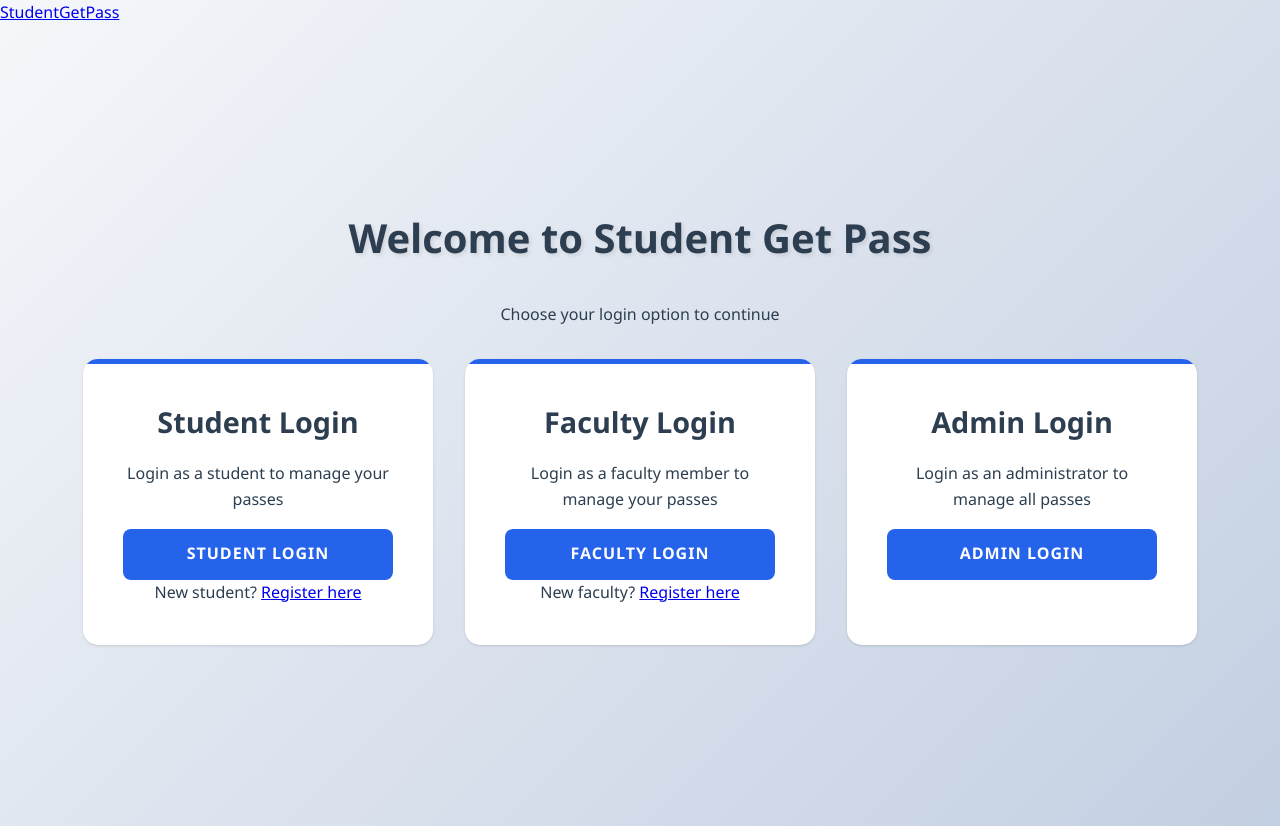
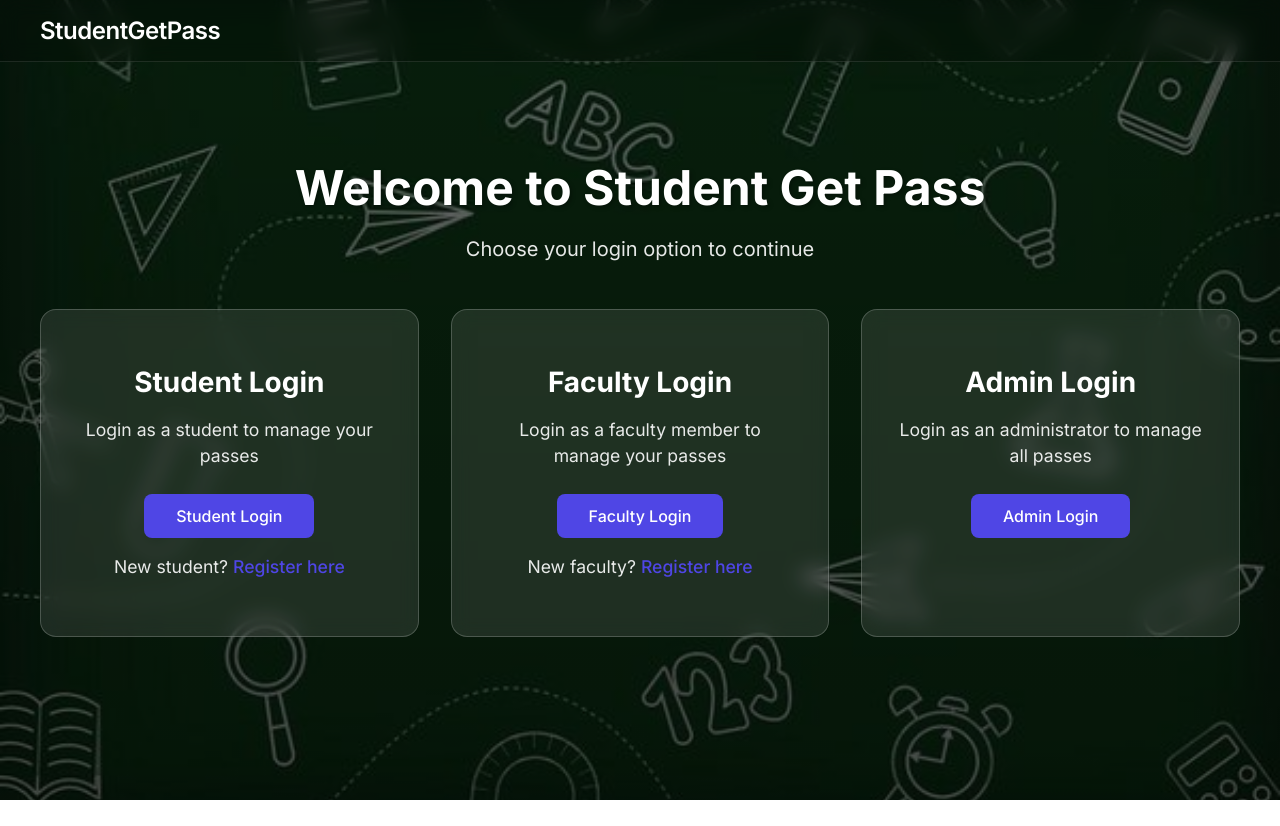
Before and after one commit to vivekVSH/Student_Gate_Pass, a plain HTML site: page index.html in a window 1280 px wide. After the commit the page ends 800 px from the top, so only its background shows below. Drawn offline with Linux system fonts and the light colour scheme.

Commit message:
add ui part

```diff
--- /dev/null
+++ b/home.css
@@ -0,0 +1,184 @@
+/* Home page specific styles */
+body {
+    margin: 0;
+    font-family: 'Inter', sans-serif;
+    -webkit-font-smoothing: antialiased;
+    -moz-osx-font-smoothing: grayscale;
+}
+
+.bg-gradient {
+    background: linear-gradient(rgba(0, 0, 0, 0.6), rgba(0, 0, 0, 0.7)), url('images/image.jpg');
+    background-size: cover;
+    background-position: center;
+    background-attachment: fixed;
+    background-repeat: no-repeat;
+    min-height: 100vh;
+    color: white;
+}
+
+.navbar {
+    background: rgba(0, 0, 0, 0.2);
+    backdrop-filter: blur(10px);
+    -webkit-backdrop-filter: blur(10px);
+    border-bottom: 1px solid rgba(255, 255, 255, 0.1);
+    padding: 1rem 0;
+}
+
+.nav-container {
+    max-width: 1200px;
+    margin: 0 auto;
+    padding: 0 2rem;
+}
+
+.nav-logo {
+    color: white;
+    text-decoration: none;
+    font-size: 1.5rem;
+    font-weight: 600;
+    letter-spacing: -0.5px;
+}
+
+.container {
+    max-width: 1200px;
+    margin: 0 auto;
+    padding: 4rem 2rem;
+}
+
+.login-options {
+    text-align: center;
+    margin-top: 2rem;
+}
+
+.login-options h1 {
+    font-size: 3rem;
+    font-weight: 700;
+    margin-bottom: 1rem;
+    text-shadow: 2px 2px 4px rgba(0, 0, 0, 0.3);
+}
+
+.text-secondary {
+    color: rgba(255, 255, 255, 0.9);
+    font-size: 1.25rem;
+    margin-bottom: 3rem;
+}
+
+.options-wrapper {
+    display: grid;
+    grid-template-columns: repeat(auto-fit, minmax(300px, 1fr));
+    gap: 2rem;
+    margin-top: 3rem;
+}
+
+.option-card {
+    background: rgba(255, 255, 255, 0.1);
+    backdrop-filter: blur(10px);
+    -webkit-backdrop-filter: blur(10px);
+    border: 1px solid rgba(255, 255, 255, 0.2);
+    border-radius: 1rem;
+    padding: 2rem;
+    transition: all 0.3s ease;
+}
+
+.option-card:hover {
+    transform: translateY(-5px);
+    background: rgba(255, 255, 255, 0.15);
+    box-shadow: 0 10px 20px rgba(0, 0, 0, 0.2);
+}
+
+.option-card h2 {
+    font-size: 1.75rem;
+    margin-bottom: 1rem;
+    color: white;
+}
+
+.option-card p {
+    color: rgba(255, 255, 255, 0.9);
+    margin-bottom: 1.5rem;
+    font-size: 1.1rem;
+    line-height: 1.5;
+}
+
+.btn {
+    display: inline-block;
+    background: #4f46e5;
+    color: white;
+    padding: 0.75rem 2rem;
+    border-radius: 0.5rem;
+    text-decoration: none;
+    font-weight: 500;
+    transition: all 0.3s ease;
+    border: none;
+    cursor: pointer;
+}
+
+.btn:hover {
+    background: #4338ca;
+    transform: translateY(-2px);
+    box-shadow: 0 4px 12px rgba(79, 70, 229, 0.3);
+}
+
+.register-link {
+    margin-top: 1rem;
+    font-size: 0.9rem;
+    color: rgba(255, 255, 255, 0.8);
+}
+
+.register-link a {
+    color: #4f46e5;
+    text-decoration: none;
+    font-weight: 500;
+}
+
+.register-link a:hover {
+    text-decoration: underline;
+}
+
+.animate-fade-in {
+    animation: fadeIn 0.8s ease-out;
+}
+
+@keyframes fadeIn {
+    from {
+        opacity: 0;
+        transform: translateY(20px);
+    }
+    to {
+        opacity: 1;
+        transform: translateY(0);
+    }
+}
+
+/* Responsive Design */
+@media (max-width: 768px) {
+    .login-options h1 {
+        font-size: 2.5rem;
+    }
+
+    .text-secondary {
+        font-size: 1.1rem;
+    }
+
+    .container {
+        padding: 2rem 1rem;
+    }
+
+    .options-wrapper {
+        grid-template-columns: 1fr;
+        gap: 1.5rem;
+    }
+
+    .option-card {
+        padding: 1.5rem;
+    }
+}
+
+/* Dark mode compatibility */
+@media (prefers-color-scheme: dark) {
+    .option-card {
+        background: rgba(0, 0, 0, 0.3);
+    }
+
+    .option-card:hover {
+        background: rgba(0, 0, 0, 0.4);
+    }
+}
--- a/index.html
+++ b/index.html
@@ -4,8 +4,8 @@
     <meta charset="UTF-8">
     <meta name="viewport" content="width=device-width, initial-scale=1.0">
     <title>Student Get Pass - Login Portal</title>
-    <link rel="stylesheet" href="styles.css">
-    <link href="https://fonts.googleapis.com/css2?family=Inter:wght@400;500;600&display=swap" rel="stylesheet">
+    <link rel="stylesheet" href="home.css">
+    <link href="https://fonts.googleapis.com/css2?family=Inter:wght@400;500;600;700&display=swap" rel="stylesheet">
 </head>
 <body class="bg-gradient">
     <nav class="navbar">
```
Also changed, not shown: images/image.jpg (added), images/image3.jpeg (added), images/images2.jpeg (added).
